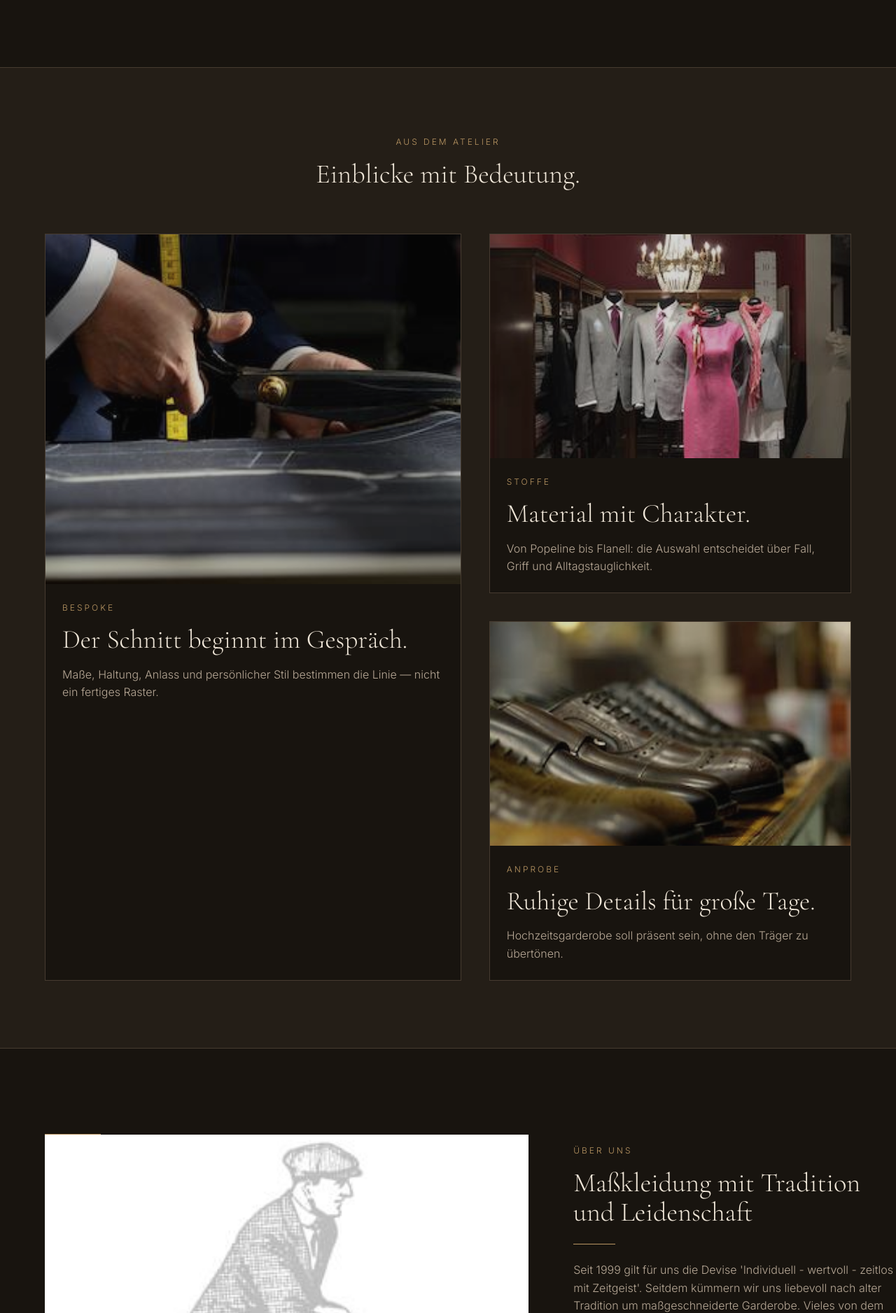
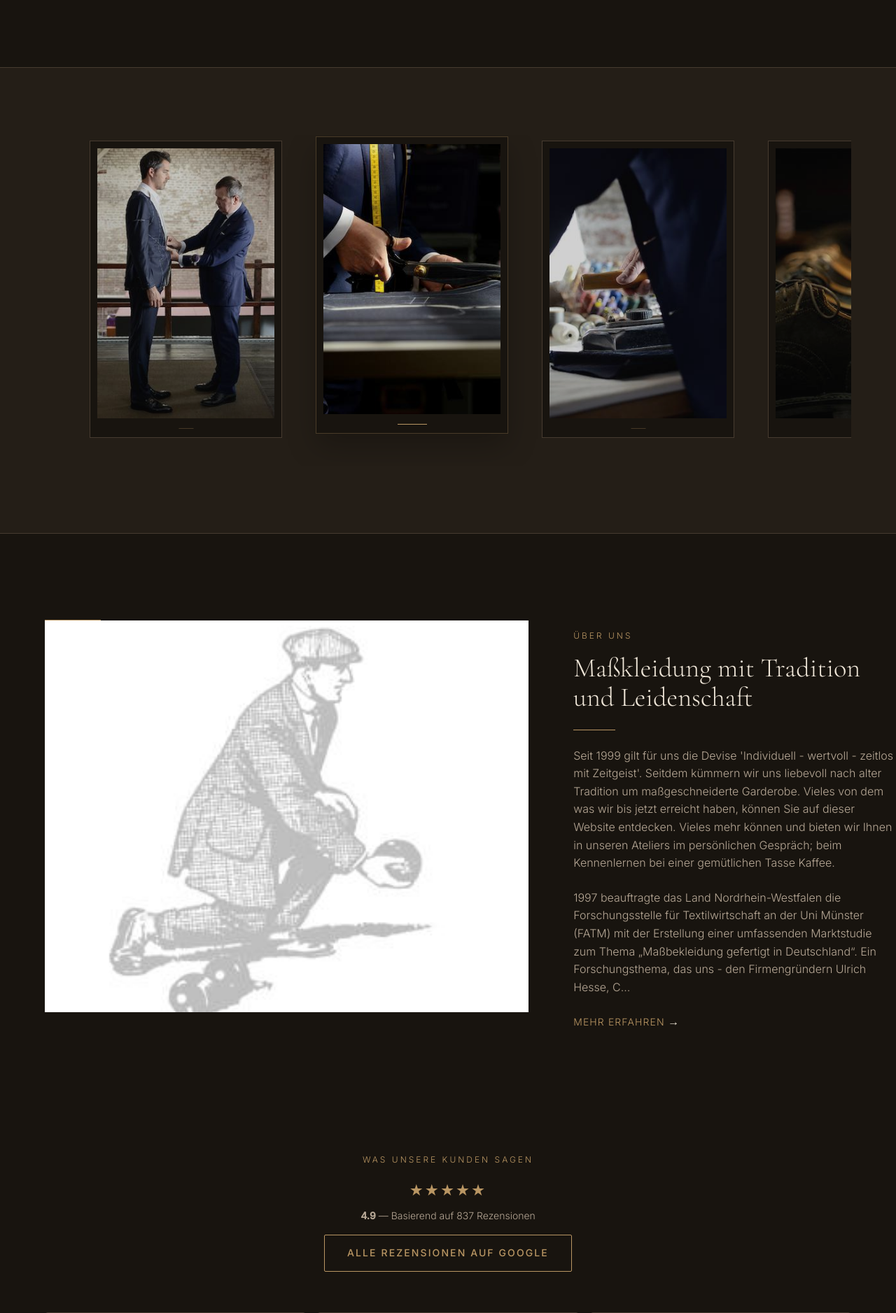
Before and after one commit to MustafaKhan-007/Cove, a Flask app: page / in a window 1280 px wide. Shown: the part 2284-4161 px from the top of the page at 70% size. Run offline with Flask 3, Linux system fonts and the light colour scheme.

Commit message:
describe what you changed

```diff
--- a/static/css/main.css
+++ b/static/css/main.css
@@ -538,12 +538,15 @@ button { font-family: var(--font-body); cursor: pointer; }
   text-align: left;
   transform: none;
   max-width: 610px;
+  width: min(100%, 610px);
   margin-left: auto;
   padding: clamp(28px, 5vw, 72px) var(--container-padding) clamp(36px, 6vw, 84px) clamp(24px, 4vw, 60px);
 }
 .hero__title {
-  font-size: clamp(2.8rem, 5.3vw, 5.4rem);
-  max-width: 620px;
+  font-size: clamp(2.5rem, 4.8vw, 4.9rem);
+  max-width: 100%;
+  line-height: .98;
+  text-wrap: balance;
 }
 .hero__title span {
   display: inline-block;
@@ -631,45 +634,64 @@ button { font-family: var(--font-body); cursor: pointer; }
   margin: var(--space-2) auto 0;
 }
 
-/* Editorial stories replace the dense gallery */
-.home-stories {
+/* Original cove image showcase */
+.home-gallery {
   background: var(--color-bg-elevated);
   border-top: 1px solid var(--color-border);
   border-bottom: 1px solid var(--color-border);
 }
-.home-stories__grid {
-  display: grid;
-  grid-template-columns: 1.15fr 1fr;
-  gap: var(--space-5);
+.home-gallery__track {
+  display: flex;
+  gap: 48px;
   max-width: var(--container-max);
   margin: 0 auto;
+  overflow-x: auto;
+  padding: var(--space-2) var(--container-padding) var(--space-5);
+  scroll-snap-type: x mandatory;
+  scrollbar-width: thin;
+  scrollbar-color: var(--color-gold-dim) transparent;
 }
-.story-card {
-  display: grid;
-  grid-template-rows: minmax(300px, 40vh) auto;
+.home-gallery__track::-webkit-scrollbar { height: 6px; }
+.home-gallery__track::-webkit-scrollbar-thumb { background: var(--color-gold-dim); }
+.home-gallery__frame {
+  flex: 0 0 275px;
+  width: 275px;
+  scroll-snap-align: center;
+  position: relative;
   background: var(--color-bg);
   border: 1px solid var(--color-border);
+  padding: 10px;
+  transition: border-color var(--transition-normal), transform var(--transition-normal), box-shadow var(--transition-normal);
 }
-.story-card--large {
-  grid-row: span 2;
-  grid-template-rows: minmax(500px, 56vh) auto;
+.home-gallery__frame img {
+  width: 100%;
+  height: auto;
+  aspect-ratio: 275 / 420;
+  object-fit: cover;
+  filter: saturate(.82) contrast(.95) brightness(.84);
+  transition: filter var(--transition-normal), transform var(--transition-normal);
 }
-.story-card img {
-  width: 100%;
-  height: 100%;
-  object-fit: cover;
-  filter: saturate(.82) contrast(.95) brightness(.86);
+.home-gallery__frame.is-active {
+  border-color: var(--color-border-gold);
+  transform: translateY(-6px);
+  box-shadow: 0 18px 40px rgba(0,0,0,.24);
 }
-.story-card__body {
-  padding: var(--space-4);
+.home-gallery__frame.is-active img {
+  filter: saturate(.9) contrast(1) brightness(.94);
 }
-.story-card__body h3 {
-  font-size: clamp(1.6rem, 3vw, 2.35rem);
-  margin-bottom: var(--space-3);
+.home-gallery__marker {
+  display: block;
+  width: 42px;
+  height: 1px;
+  margin: 14px auto 2px;
+  background: var(--color-gold);
+  opacity: .28;
+  transform: scaleX(.5);
+  transition: opacity var(--transition-normal), transform var(--transition-normal);
 }
-.story-card__body p {
-  color: var(--color-text-secondary);
-  max-width: 56ch;
+.home-gallery__frame.is-active .home-gallery__marker {
+  opacity: 1;
+  transform: scaleX(1);
 }
 
 /* Reduce movement site-wide for the calmer direction */
@@ -705,39 +727,35 @@ button { font-family: var(--font-body); cursor: pointer; }
   .hero__content {
     padding: var(--space-6) var(--container-padding);
   }
-  .home-stories__grid,
   .services__grid {
     grid-template-columns: 1fr;
   }
-  .story-card,
-  .story-card--large {
-    grid-template-rows: minmax(360px, 55vh) auto;
+  .home-gallery__track {
+    padding-left: var(--container-padding);
+    padding-right: var(--container-padding);
   }
 }
 
-/* Review header placement: summary between first/middle cards, CTA between middle/right cards */
+/* Review header placement */
 .reviews__topline {
   display: grid;
   grid-template-columns: repeat(3, minmax(0, 1fr));
   gap: var(--space-3);
-  align-items: end;
-  margin-bottom: var(--space-6);
+  align-items: start;
+  margin-bottom: var(--space-5);
 }
 .reviews__topline .reviews__summary {
-  grid-column: 1;
-  justify-self: end;
-  transform: translateX(50%);
-  text-align: left;
+  grid-column: 2;
+  justify-self: center;
+  transform: translateY(-18px);
+  text-align: center;
   margin-bottom: 0;
 }
 .reviews__topline .reviews__cta {
-  grid-column: 2;
-  justify-self: end;
-  transform: translateX(50%);
-  margin-top: 0;
+  margin-top: var(--space-3);
 }
 .reviews__topline .stars {
-  margin-top: var(--space-2);
+  margin-top: 4px;
 }
 
 /* Footer/contact links should read as real links. */
@@ -767,6 +785,10 @@ button { font-family: var(--font-body); cursor: pointer; }
     width: 100%;
     justify-content: center;
   }
+  .hero__title {
+    font-size: clamp(2rem, 12vw, 3.1rem);
+    overflow-wrap: anywhere;
+  }
   .credentials {
     padding: var(--space-4) 0;
   }
--- a/static/translations/de.json
+++ b/static/translations/de.json
@@ -89,7 +89,13 @@
     "eyebrow": "EINBLICKE",
     "title": "Handwerk in Bildern",
     "view_all": "Alle Bilder",
-    "view_less": "Weniger anzeigen"
+    "view_less": "Weniger anzeigen",
+    "showcase_alt_1": "Ma?schneider bei der Anprobe eines Sakkos",
+    "showcase_alt_2": "Handwerk mit Ma?band und Schere",
+    "showcase_alt_3": "cove Atelier und Garderobe",
+    "showcase_alt_4": "Detailaufnahme aus dem cove Atelier",
+    "showcase_alt_5": "Schaufenster mit cove Ma?bekleidung",
+    "showcase_alt_6": "Handgefertigte Schuhe im Atelier"
   },
   "about": {
     "eyebrow": "ÜBER UNS",
@@ -101,7 +107,9 @@
     "values_quality_body": "Edelste Stoffe europäischer Webereien, sorgfältig verarbeitet — 100% Made in EU.",
     "values_individuality": "Individualität",
     "values_individuality_body": "Jedes Stück entsteht ganz nach Ihren Maßen und Wünschen — individuell, wertvoll, zeitlos.",
-    "fallback_body": "Seit 1999 gilt für uns die Devise „Individuell – wertvoll – zeitlos mit Zeitgeist“. Wir kümmern uns nach alter Tradition um maßgeschneiderte Garderobe."
+    "fallback_body": "Seit 1999 gilt für uns die Devise „Individuell – wertvoll – zeitlos mit Zeitgeist“. Wir kümmern uns nach alter Tradition um maßgeschneiderte Garderobe.",
+    "home_body_1": "Seit 1999 steht cove f?r Ma?kleidung, die Pers?nlichkeit, Anlass und Alltag zusammenf?hrt. In unseren Ateliers entstehen Kleidungsst?cke mit ruhiger Linie, pr?ziser Passform und langlebiger Substanz.",
+    "home_body_2": "Wir beraten zu Stoff, Schnitt und Details mit dem Blick eines Ma?schneiders: individuell, wertvoll und zeitlos mit Zeitgeist."
   },
   "appointment": {
     "title": "Ihr persönlicher Termin",
--- a/templates/main/index.html
+++ b/templates/main/index.html
@@ -51,37 +51,23 @@
   </div>
 </section>
 
-{# 5.4 EDITORIAL IMAGE STORIES #}
-<section class="section home-stories">
-  <div class="section__header animate-on-scroll">
-    <span class="section-eyebrow">{{ t('stories.eyebrow') }}</span>
-    <h2>{{ t('stories.title') }}</h2>
-  </div>
-  <div class="home-stories__grid">
-    <a href="/massanzug" class="story-card story-card--large animate-on-scroll">
-      <img src="{{ url_for('static', filename='images/cove_original/slide-1-4.jpg') }}" alt="Maßanzug Beratung" loading="lazy">
-      <div class="story-card__body">
-        <span class="section-eyebrow">{{ t('stories.bespoke_label') }}</span>
-        <h3>{{ t('stories.bespoke_title') }}</h3>
-        <p>{{ t('stories.bespoke_body') }}</p>
-      </div>
-    </a>
-    <a href="/masshemd" class="story-card animate-on-scroll">
-      <img src="{{ url_for('static', filename='images/cove_original/slide-2-6.jpg') }}" alt="Stoffauswahl" loading="lazy">
-      <div class="story-card__body">
-        <span class="section-eyebrow">{{ t('stories.cloth_label') }}</span>
-        <h3>{{ t('stories.cloth_title') }}</h3>
-        <p>{{ t('stories.cloth_body') }}</p>
-      </div>
-    </a>
-    <a href="/hochzeit" class="story-card animate-on-scroll">
-      <img src="{{ url_for('static', filename='images/cove_original/slide-2-10.jpg') }}" alt="Anprobe" loading="lazy">
-      <div class="story-card__body">
-        <span class="section-eyebrow">{{ t('stories.fitting_label') }}</span>
-        <h3>{{ t('stories.fitting_title') }}</h3>
-        <p>{{ t('stories.fitting_body') }}</p>
-      </div>
-    </a>
+{# 5.4 ORIGINAL COVE IMAGE SHOWCASE #}
+<section class="section home-gallery">
+  <div class="home-gallery__track" id="atelierGallery" aria-label="{{ t('gallery.title') }}">
+    {% set gallery_images = [
+      ('slide-1-8.jpg', 'gallery.showcase_alt_1'),
+      ('slide-1-4.jpg', 'gallery.showcase_alt_2'),
+      ('slide-1-5.jpg', 'gallery.showcase_alt_3'),
+      ('slide-2-1.jpg', 'gallery.showcase_alt_4'),
+      ('slide-2-6.jpg', 'gallery.showcase_alt_5'),
+      ('slide-2-10.jpg', 'gallery.showcase_alt_6')
+    ] %}
+    {% for file, alt_key in gallery_images %}
+      <figure class="home-gallery__frame{% if loop.first %} is-active{% endif %}">
+        <img src="{{ url_for('static', filename='images/cove_original/' ~ file) }}" alt="{{ t(alt_key) }}" loading="lazy">
+        <span class="home-gallery__marker"></span>
+      </figure>
+    {% endfor %}
   </div>
 </section>
 
@@ -97,11 +83,12 @@
       <h2 data-i18n="about.title">{{ t('about.title') }}</h2>
       <div class="gold-rule gold-rule--left"></div>
       {% set about_paras = (about.text_blocks or []) | selectattr('tag', 'equalto', 'p') | map(attribute='text') | list %}
-      {% if about_paras %}
+      {% if current_lang == 'de' and about_paras %}
         <p>{{ about_paras[0] }}</p>
         {% if about_paras|length > 1 %}<p>{{ about_paras[1][:280] }}{% if about_paras[1]|length > 280 %}…{% endif %}</p>{% endif %}
       {% else %}
-        <p>{{ t('about.fallback_body') }}</p>
+        <p data-i18n="about.home_body_1">{{ t('about.home_body_1') }}</p>
+        <p data-i18n="about.home_body_2">{{ t('about.home_body_2') }}</p>
       {% endif %}
       <a href="/ueber-uns" class="link-arrow" data-i18n="about.cta">{{ t('about.cta') }}</a> <span>&#8594;</span>
     </div>
@@ -118,9 +105,9 @@
         <strong>{{ reviews.summary.rating or "4.9" }}</strong> —
         <span data-i18n="reviews.summary" data-i18n-vars='{"count":"{{ reviews.summary.count or 837 }}"}'>{{ t('reviews.summary', count=reviews.summary.count or 837) }}</span>
       </div>
-    </div>
-    <div class="reviews__cta">
-      <a href="{{ google_reviews_link }}" target="_blank" rel="noopener" class="btn btn--outline" data-i18n="reviews.all">{{ t('reviews.all') }}</a>
+      <div class="reviews__cta">
+        <a href="{{ google_reviews_link }}" target="_blank" rel="noopener" class="btn btn--outline" data-i18n="reviews.all">{{ t('reviews.all') }}</a>
+      </div>
     </div>
   </div>
   <div class="reviews__grid">
@@ -138,3 +125,32 @@
 </section>
 
 {% endblock %}
+
+{% block scripts %}
+<script>
+  (() => {
+    const track = document.getElementById("atelierGallery");
+    if (!track) return;
+    const frames = Array.from(track.querySelectorAll(".home-gallery__frame"));
+
+    const activateClosest = () => {
+      const trackCenter = track.getBoundingClientRect().left + track.clientWidth / 2;
+      const closest = frames.reduce((best, frame) => {
+        const rect = frame.getBoundingClientRect();
+        const distance = Math.abs(rect.left + rect.width / 2 - trackCenter);
+        return distance < best.distance ? { frame, distance } : best;
+      }, { frame: frames[0], distance: Infinity }).frame;
+
+      frames.forEach((frame) => frame.classList.toggle("is-active", frame === closest));
+    };
+
+    track.addEventListener("scroll", () => window.requestAnimationFrame(activateClosest), { passive: true });
+    frames.forEach((frame) => {
+      frame.addEventListener("mouseenter", () => {
+        frames.forEach((item) => item.classList.toggle("is-active", item === frame));
+      });
+    });
+    activateClosest();
+  })();
+</script>
+{% endblock %}
```
Also changed, not shown: static/translations/en.json (+10 -2 lines).
